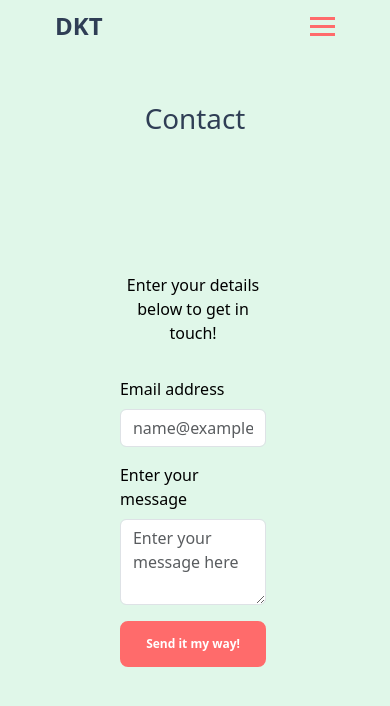
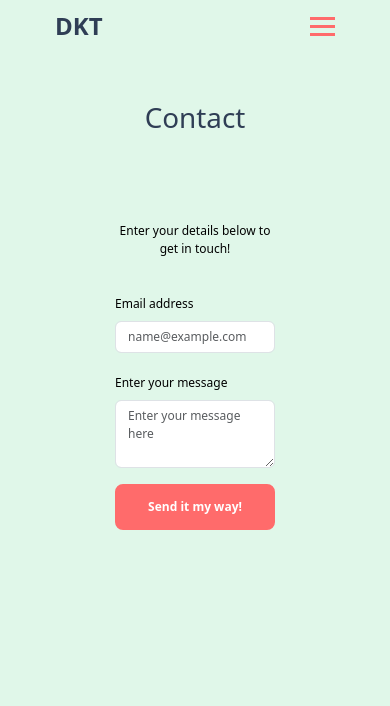
Before and after one commit to DKT15/dkt-react-portfolio, a React (Vite) app: page /contact in a window 390 px wide. Shown: the top 706 px of the page. Built offline with nearby package versions, Linux system fonts and the light colour scheme.

Commit message:
added to the code.

```diff
--- a/src/styles/Form.css
+++ b/src/styles/Form.css
@@ -60,66 +60,39 @@
 }
 
 .form__submit:hover {
-  border-color: #fff;
-  background-color: transparent;
+  border-color: #b84343;
+  background-color: #b84343;
 }
 
 /* MEDIA QUERIES START */
 
 /* Small phones, tablets, large phones, Computers*/
 
-
-@media only screen and (min-width: 601px) and (max-width: 1750px) {
-  .contact__title {
-    margin: 50px 0 88px 0 !important;
+@media only screen and (min-width: 320px) and (max-width: 479px) {
+  .form-control {
+    font-size: 0.75rem !important;
   }
 
-  .form__links {
-    display: flex !important;
-    flex-direction: row !important;
+  .form {
+    width: 100%;
+    max-width: 320px !important;
   }
 
-  .form__link {
-    margin: 0 !important;
-    padding: 12px 12px 0 12px;
+  .enter__details {
+    font-size: 0.75rem;
   }
-}
 
+  .email__address {
+    font-size: 0.75rem;
+  }
 
-@media only screen and (min-width: 380px) and (max-width: 600px) {
-  .form {
-    display: flex;
-    justify-content: center;
-    padding: 50px 0;
-    max-width: 75%;
-    margin-left: 12%;
+  .enter__message {
+    font-size: 0.75rem;
   }
 
   .form__submit {
-    font-size: 12px;
+    font-size: 0.75rem !important;
   }
 }
 
 /*MEDIA QUERIES END */
-
-/* Smaller Laptops */
-
-
-/* Small phones, tablets, large phones*/
-
-@media screen and (max-width: 768px) {
-
-  .contact__title {
-    margin: 50px 0 88px 0 !important;
-  }
-
-  .form__links {
-    display: flex !important;
-    flex-direction: row !important;
-  }
-
-  .form__link {
-    margin: 0 !important;
-    padding: 12px 12px 0 12px;
-  }
-}
```
